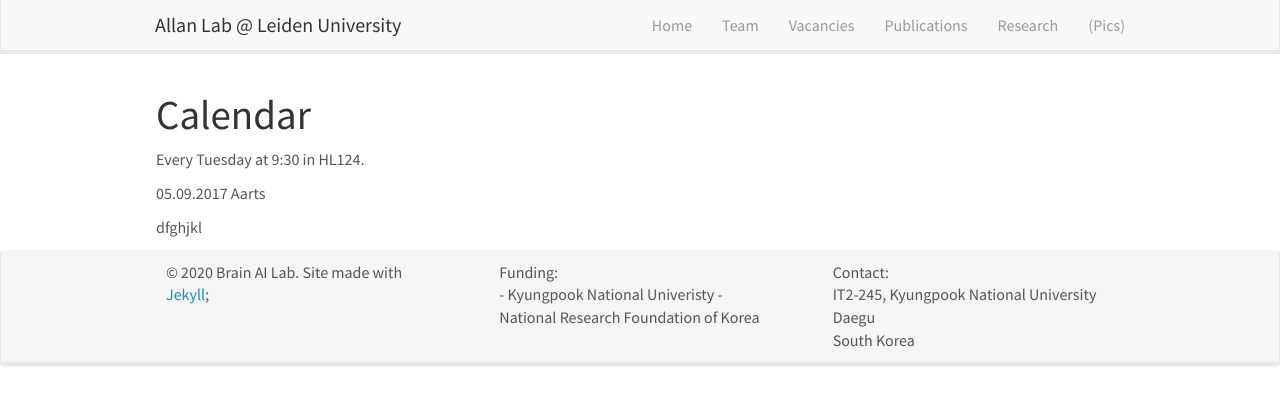
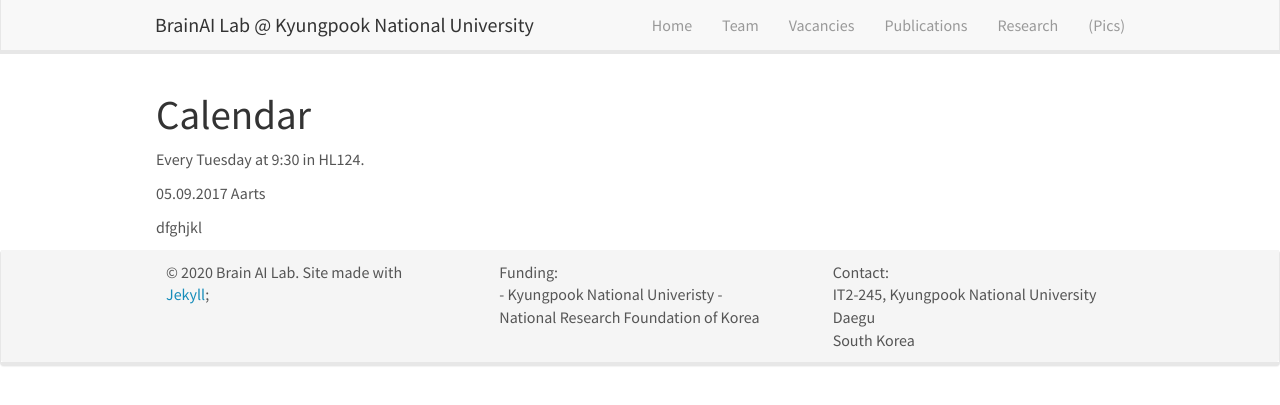
Before and after one commit to KNU-BrainAI/knu-brainai.github.io, a Jekyll site: the page built from _pages/mini_lecture_series.md, in a window 1280 px wide. Shown: the top 405 px of the page. Built offline with Jekyll 4.4.1, drawn with Linux system fonts in a browser that asks for light colours; nearby versions of some CDN libraries.

Commit message:
Update header.html

```diff
--- a/_includes/header.html
+++ b/_includes/header.html
@@ -8,7 +8,7 @@
 		<span class="icon-bar"></span>
 	  </button>
 
-    <a class="navbar-brand" href="{{ site.url }}{{ site.baseurl }}/">Allan Lab @ Leiden University</a>
+    <a class="navbar-brand" href="{{ site.url }}{{ site.baseurl }}/">BrainAI Lab @ Kyungpook National University</a>
 	</div>
 	<div class="collapse navbar-collapse" id="navbar-collapse-1">
 	  <ul class="nav navbar-nav navbar-right">
```
